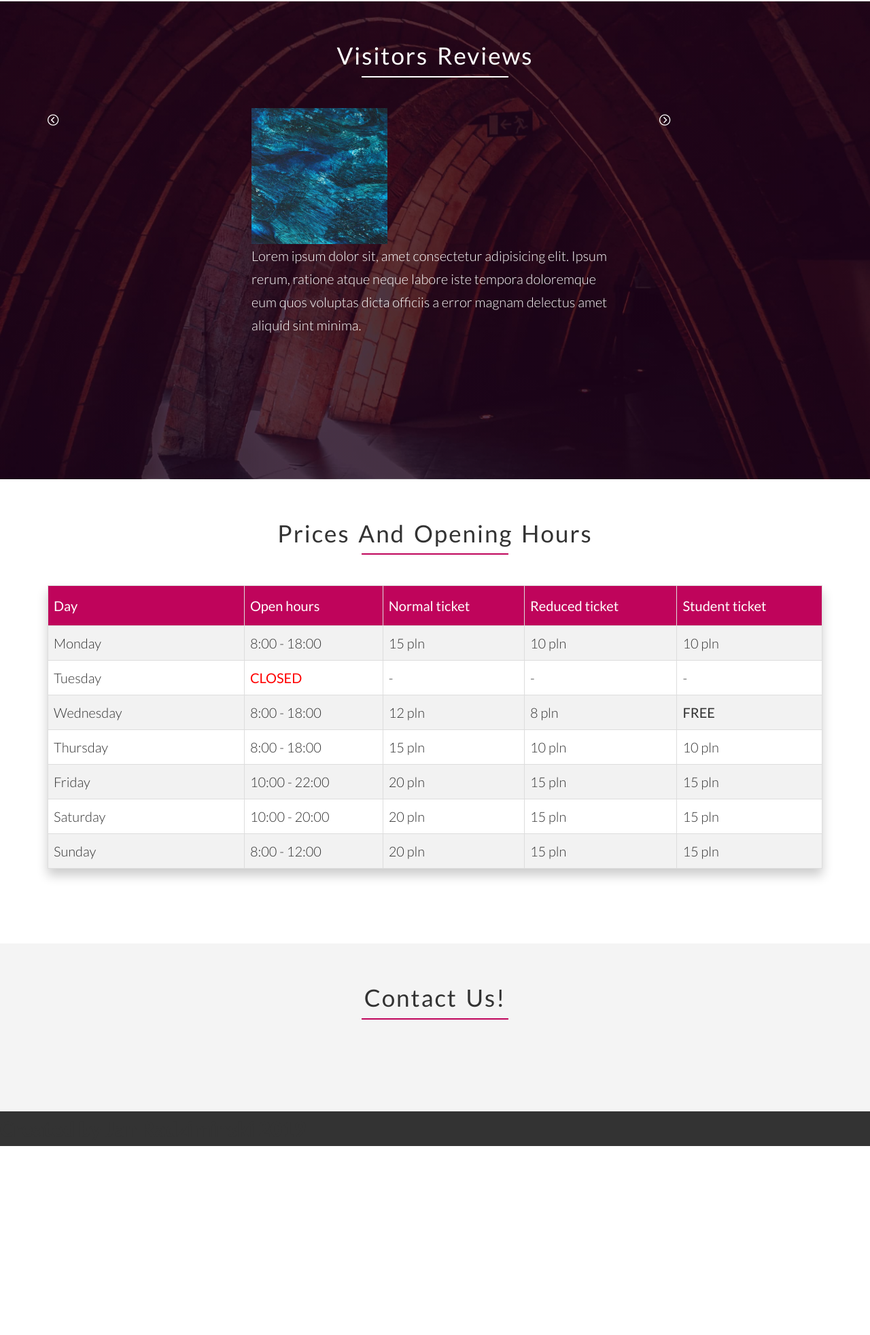
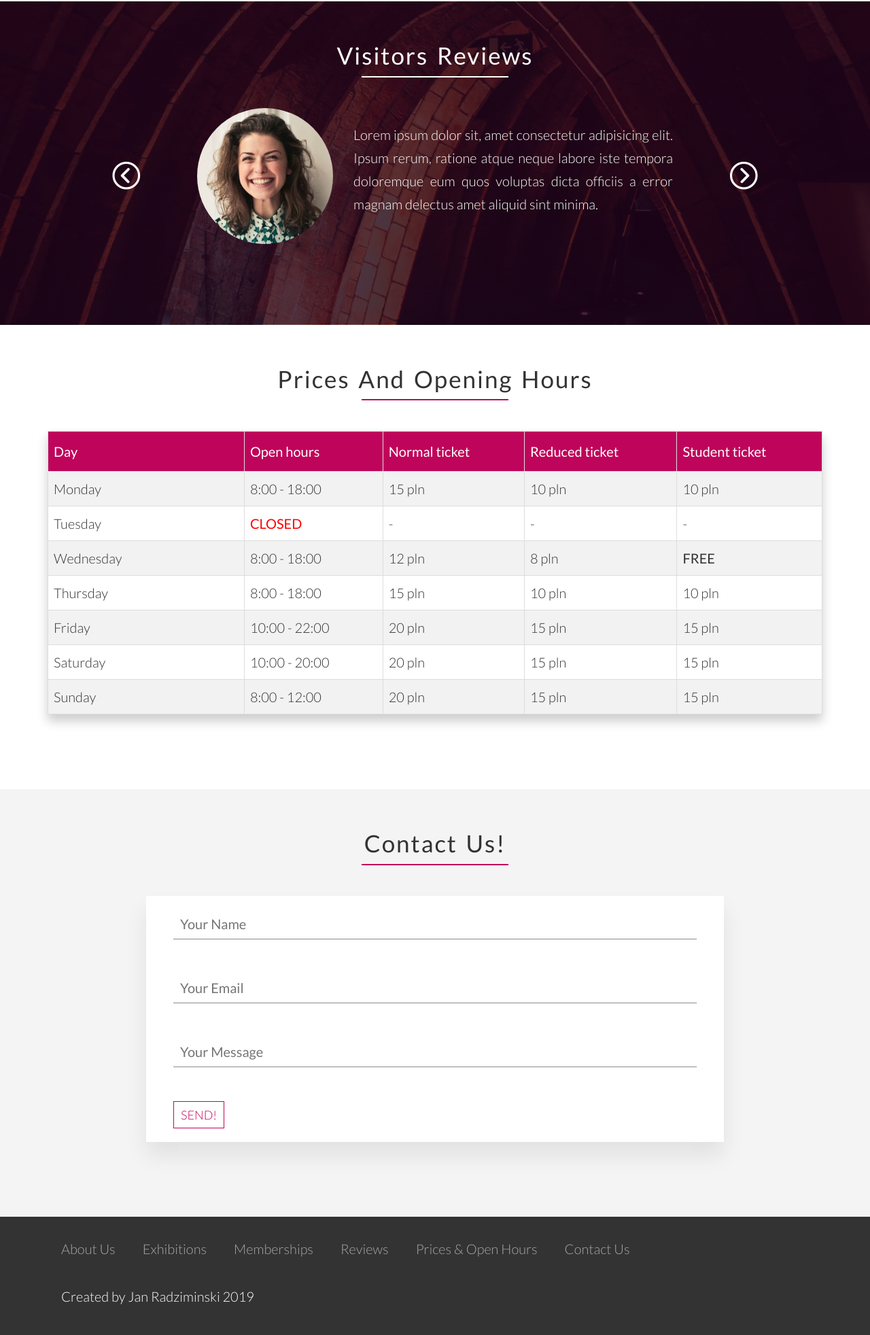
Before and after one commit to radziminski/off-museum, a website: page index.html in a window 1280 px wide. Shown: the part 3257-5221 px from the top of the page at 68% size. Before the commit the page ends 4943 px from the top, so only its background shows below. Drawn offline with nearby package versions, Linux system fonts and the light colour scheme.

Commit message:
All finished

```diff
--- a/index.html
+++ b/index.html
@@ -237,19 +237,16 @@
             </div>
             <div class="row">
                 <div class="reviews-box">
-                    <div class="col-1-of-4">
-                        <i class="ion-ios-arrow-dropleft"></i>
-                    </div>
-                    <div class="col-2-of-4">
+                    <i class="ion-ios-arrow-dropleft reviews-box__icon"></i>
+                    <div class="reviews-box__content">
+
                         <div class="reviews-box__photo-box">
-                            <img src="resources/img/art_1-min.jpg" class="reviews-box__photo">
+                            <img src="resources/img/face_1-min.jpg" class="reviews-box__photo">
                         </div>
                         <span class="reviews-box__text"> Lorem ipsum dolor sit, amet consectetur adipisicing elit. Ipsum rerum, ratione atque neque labore iste tempora doloremque eum quos voluptas dicta officiis a error magnam delectus amet aliquid sint minima. </span>
+
                     </div>
-                    <div class="col-1-of-4">
-                        <i class="ion-ios-arrow-dropright"></i>
-                    </div>
-
+                    <i class="ion-ios-arrow-dropright reviews-box__icon"></i>
                 </div>
             </div>
         </section>
@@ -326,12 +323,32 @@
             <div class="row u-centered-text">
                 <h2 class="heading-section">Contact us!</h2>
             </div>
+            <form class="contact-form">
+                <input type="text" class="contact-form__input-text" placeholder="Your Name">
+                <input type="text" class="contact-form__input-text" placeholder="Your Email">
+                <input type="text" class="contact-form__input-text" placeholder="Your Message">
+                <a href="#" class="btn-text">Send!</a>
+            </form>
 
         </section>
 
-        <section class="footer">
-            <h2>Created by Jan Radziminski 2019</h2>
-        </section>
+        <footer class="footer">
+            <div class="row">
+                <ul class="footer__links">
+                    <li><a href="#" class="footer__link">About Us</a></li>
+                    <li><a href="#" class="footer__link">Exhibitions</a></li>
+                    <li><a href="#" class="footer__link">Memberships</a></li>
+                    <li><a href="#" class="footer__link">Reviews</a></li>
+                    <li><a href="#" class="footer__link">Prices & Open Hours</a></li>
+                    <li><a href="#" class="footer__link">Contact Us</a></li>
+                </ul>
+
+            </div>
+            <div class="row">
+                <p class="footer__author">Created by Jan Radziminski 2019</p>
+                </div>
+
+        </footer>
 
         </main>
 
--- a/sass/components/_card-box.scss
+++ b/sass/components/_card-box.scss
@@ -103,6 +103,7 @@
         }
 
         &:hover {
+            transform: scale(1.01);
             background-color: $color-primary-light;
             box-shadow: 0 0.8rem 2rem rgba($color-black, 0.2);
             //border: 1px solid $color-primary;
@@ -111,7 +112,7 @@
         }
 
         &:active {
-            transform: translateY(-0.15rem);
+            transform: translateY(0.15rem);
             box-shadow: 0 .5rem 1rem rgba($color-black, 0.2);
             transition: transform 0.1s;
         }
--- /dev/null
+++ b/sass/components/_contact-form.scss
@@ -0,0 +1,17 @@
+.contact-form {
+    width: 85rem;
+    padding: 2rem 4rem;
+    margin: 0 auto;
+    background-color: $color-white;
+    box-shadow: 0 2rem 3rem rgba($color-black, 0.08);
+
+    &__input-text {
+        width: 100%;
+        border: none;
+        border-bottom: 1px solid rgb(139, 139, 139);
+        padding: 1rem;
+        margin-bottom: 5rem;
+
+
+    }
+}
--- a/sass/components/_reviews-box.scss
+++ b/sass/components/_reviews-box.scss
@@ -1,16 +1,58 @@
 .reviews-box {
 	@include clearfix;
     margin-bottom: 10rem;
+    width: 100rem;
+	margin: 0 auto;
+	text-align: center;
+	vertical-align: middle;
 
+	&__icon {
+		margin-top: -19rem;
+		display: inline-block;
+		font-size: 5rem;
+		vertical-align: middle;
+		transform: scale(1);
+		cursor: pointer;
+
+		&:first-child {
+			margin-right: 8rem;
+		}
+
+		&:last-child {
+			margin-left: 8rem;
+		}
+
+
+
+	}
+	&__content {
+		display: inline-block;
+	}
 	&__photo-box {
 		width: 20rem;
 		height: 20rem;
 		overflow: hidden;
+		border-radius: 50%;
+		position: relative;
+		float: left
     }
 
     &__photo {
+		position: absolute;
+		top: 1rem;
+		left: 0;
 		width: 100%;
+		height: 20rem;
+		padding-left: 0.8rem;
+		transform: scale(1.1);
         object-fit: cover;
 
 	}
+
+	&__text {
+		padding: 2.2rem 0 2.2rem 3rem;
+		text-align: justify;
+		width: 50rem;
+		float: right;
 	}
+}
--- a/sass/main.scss
+++ b/sass/main.scss
@@ -15,6 +15,7 @@
 @import "./components/reviews-box";
 @import "./components/loader";
 @import "./components/table";
+@import "./components/contact-form";
 
 @import "./layout/header";
 @import "./layout/grid";
--- a/sass/pages/_home.scss
+++ b/sass/pages/_home.scss
@@ -73,10 +73,43 @@
         background-position: center;
         color: white;
         background-attachment: fixed;
+
     }
 
 }
 
 .footer {
     background-color: $color-grey-dark;
+
+    &__links {
+        width: 110rem;
+        list-style: none;
+        margin: 2rem 0;
+        display: block;
+        height: 4rem;
+
+
+        a {
+            padding: 0.3rem 1.2rem;
+            margin: 0.7rem 0.8rem;
+            float: left;
+            text-decoration: none;
+            color: #a7a7a7;
+            transition: all 0.3s;
+            border-bottom: 1px solid transparent;
+            &:hover {
+                color: $color-white;
+                border-bottom: 1px solid $color-primary;
+            }
+        }
+    }
+
+    &__author {
+        text-align: left;
+        color: white;
+        margin-top: 0;
+        padding-left: 2rem;
+        padding-bottom: 4rem;
+    }
+
 }
```
Also changed, not shown: resources/css/style.css, resources/img/face_1-min.jpg (added), resources/img/old.jpg (added). Lines whose indentation alone changed are shown as unchanged.
